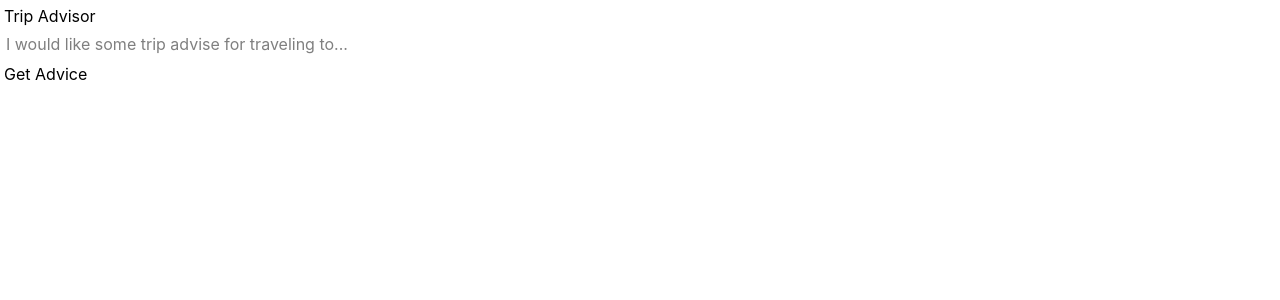
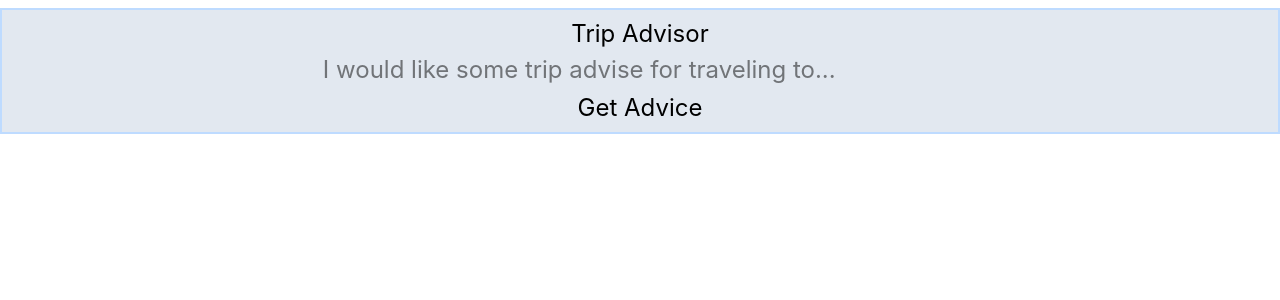
Before and after one commit to RichardRiveraRoman/ai-project, a React (Vite) app: page / in a window 1280 px wide. Shown: the top 300 px of the page. Built offline with nearby package versions, Linux system fonts and the light colour scheme.

Commit message:
Fix: typo

```diff
--- a/src/components/Chat.tsx
+++ b/src/components/Chat.tsx
@@ -38,7 +38,7 @@
   };
 
   return (
-    <div className='p-1'>
+    <div className='mt-2 flex justify-center border-2 border-blue-200 bg-slate-200 p-2 text-center text-2xl'>
       <form onSubmit={handleSubmit}>
         <label>Trip Advisor</label>
 
@@ -57,7 +57,7 @@
       {error && <p className='error'>{error}</p>}
       {advice && (
         <div className='mt-1'>
-          <h2>Advise:</h2>
+          <h2>Advice:</h2>
           <p>{advice}</p>
         </div>
       )}
```
